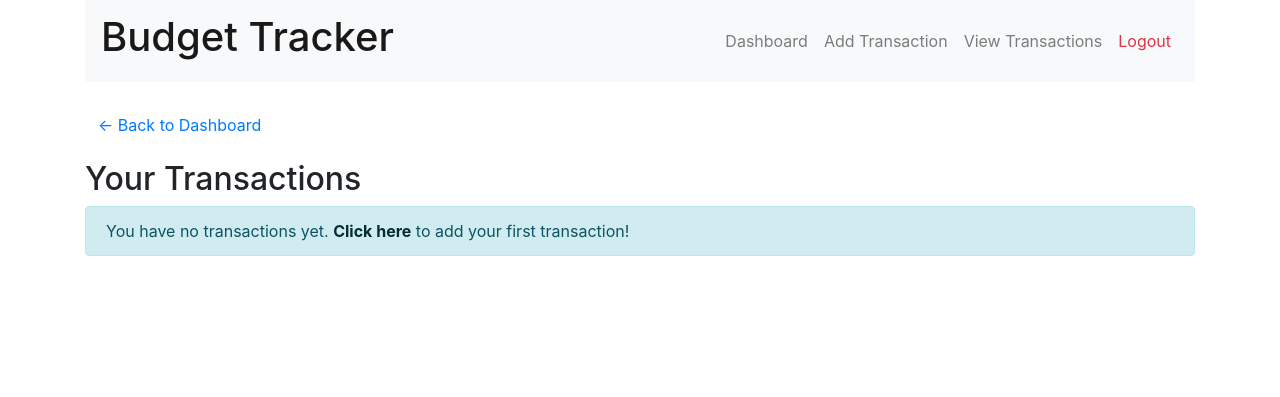
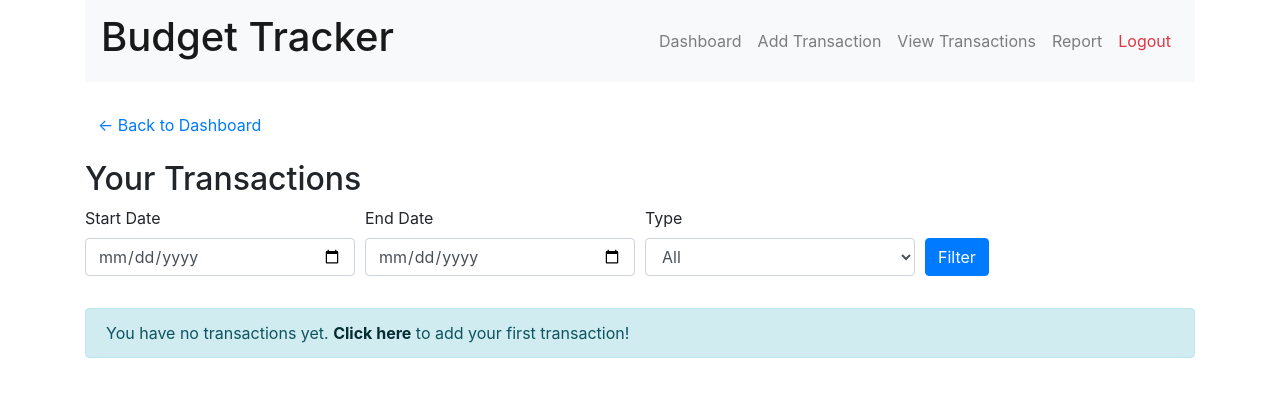
Before and after one commit to tibecvp/BudgetTracker, a Flask app: page /transactions in a window 1280 px wide. Shown: the top 397 px of the page. Run offline with Flask 3, Linux system fonts and the light colour scheme; the visitor is signed in with stand-in values (Sample User, id 1); data that the repository does not hold is empty; some libraries are stand-ins or nearby versions.

Commit message:
Add report, filter for transactions and export transactions to CSV.

```diff
--- a/app/forms.py
+++ b/app/forms.py
@@ -1,6 +1,6 @@
 from flask_wtf import FlaskForm
-from wtforms import Form, StringField, PasswordField, SubmitField, FloatField, SelectField
-from wtforms.validators import DataRequired, Length, EqualTo
+from wtforms import StringField, PasswordField, SubmitField, FloatField, SelectField, DateField
+from wtforms.validators import DataRequired, Length, EqualTo, Optional
 
 class RegistrationForm(FlaskForm):
     username = StringField('Username', validators=[DataRequired(), Length(min=3, max=20)])
@@ -18,3 +18,9 @@ class TransactionForm(FlaskForm):
     amount = FloatField('Amount', validators=[DataRequired()])
     type = SelectField('Type', choices=[('income', 'Income'), ('expense', 'Expense')], validators=[DataRequired()])
     submit = SubmitField('Add Transaction')
+
+class FilterForm(FlaskForm):
+    start_date = DateField('Start Date', format='%Y-%m-%d', validators=[Optional()])
+    end_date = DateField('End Date', format='%Y-%m-%d', validators=[Optional()])
+    transaction_type = SelectField('Type', choices=[('', 'All'), ('income', 'Income'), ('expense', 'Expense')], validators=[Optional()])
+    submit = SubmitField('Filter')
--- a/app/routes.py
+++ b/app/routes.py
@@ -1,7 +1,8 @@
-from flask import render_template, redirect, url_for, flash, session
+from flask import render_template, redirect, url_for, flash, session, Response
 from app import app, db
 from app.models import User, Transaction
-from app.forms import RegistrationForm, LoginForm, TransactionForm
+from app.forms import RegistrationForm, LoginForm, TransactionForm, FilterForm
+import csv
 
 # @app.route('/')
 # def home():
@@ -79,10 +80,30 @@ def add_transaction():
         return redirect(url_for('dashboard'))
     return render_template('add_transaction.html', form=form)
 
-@app.route('/transactions')
+@app.route('/transactions', methods=['GET', 'POST'])
 def transactions():
-    transactions = Transaction.query.filter_by(user_id=session['user_id']).all()
-    return render_template('transactions.html', transactions=transactions)
+    if 'user_id' not in session:
+        return redirect(url_for('login'))
+
+    form = FilterForm()
+    query = Transaction.query.filter_by(user_id=session['user_id'])
+
+    # Apply filters if the form is submitted
+    if form.validate_on_submit():
+        # Filter by start date
+        if form.start_date.data:
+            query = query.filter(Transaction.date >= form.start_date.data)
+        # Filter by end date
+        if form.end_date.data:
+            query = query.filter(Transaction.date <= form.end_date.data)
+        # Filter by transaction type
+        if form.transaction_type.data:
+            query = query.filter(Transaction.type == form.transaction_type.data)
+
+    # Fetch the filtered transactions
+    transactions = query.order_by(Transaction.date.desc()).all()
+
+    return render_template('transactions.html', transactions=transactions, form=form)
 
 @app.route('/delete_transaction/<int:transaction_id>', methods=['POST'])
 def delete_transaction(transaction_id):
@@ -121,3 +142,31 @@ def edit_transaction(transaction_id):
         return redirect(url_for('transactions'))
 
     return render_template('edit_transaction.html', form=form, transaction=transaction)
+
+@app.route('/report')
+def report():
+    if 'user_id' not in session:
+        return redirect(url_for('login'))
+
+    # Retrieve transactions for the logged-in user
+    transactions = Transaction.query.filter_by(user_id=session['user_id']).all()
+    total_income = sum(t.amount for t in transactions if t.type == 'income')
+    total_expenses = sum(t.amount for t in transactions if t.type == 'expense')
+    balance = total_income - total_expenses
+
+    return render_template('report.html', total_income=total_income, total_expenses=total_expenses, balance=balance)
+
+@app.route('/export_transactions')
+def export_transactions():
+    if 'user_id' not in session:
+        return redirect(url_for('login'))
+
+    transactions = Transaction.query.filter_by(user_id=session['user_id']).all()
+
+    # Create a CSV response
+    def generate_csv():
+        yield 'Description,Amount,Type,Date\n'
+        for t in transactions:
+            yield f'{t.description},{t.amount},{t.type},{t.date}\n'
+
+    return Response(generate_csv(), mimetype='text/csv', headers={'Content-Disposition': 'attachment;filename=transactions.csv'})
--- a/app/templates/base.html
+++ b/app/templates/base.html
@@ -29,6 +29,10 @@
                         </li>
                         <li class="nav-item">
                             <a class="nav-link" href="{{ url_for('transactions') }}">View Transactions</a>
+                        </li>
+                        </li>
+                        <li class="nav-item">
+                            <a class="nav-link" href="{{ url_for('report') }}">Report</a>
                         </li>
                         <li class="nav-item">
                             <a class="nav-link text-danger" href="{{ url_for('logout') }}">Logout</a>
--- a/app/templates/transactions.html
+++ b/app/templates/transactions.html
@@ -5,8 +5,33 @@
 
 <h2>Your Transactions</h2>
 
+<!-- Filter Form -->
+<form method="POST" action="{{ url_for('transactions') }}" class="mb-3">
+    {{ form.hidden_tag() }}
+    <div class="form-row">
+        <div class="form-group col-md-3">
+            <label for="start_date">Start Date</label>
+            {{ form.start_date(class="form-control") }}
+        </div>
+        <div class="form-group col-md-3">
+            <label for="end_date">End Date</label>
+            {{ form.end_date(class="form-control") }}
+        </div>
+        <div class="form-group col-md-3">
+            <label for="transaction_type">Type</label>
+            {{ form.transaction_type(class="form-control") }}
+        </div>
+        <div class="form-group col-md-3 align-self-end">
+            <button type="submit" class="btn btn-primary">Filter</button>
+        </div>
+    </div>
+</form>
+
+<!-- Transactions Table -->
+
 <!-- Check if there are any transactions -->
 {% if transactions %}
+<a href="{{ url_for('export_transactions') }}" class="btn btn-info mt-3 float-right">↓ Export to CSV</a>
     <table class="table table-striped">
         <thead>
             <tr>
```
Also changed, not shown: app/templates/report.html (added, +11 -0 lines).
